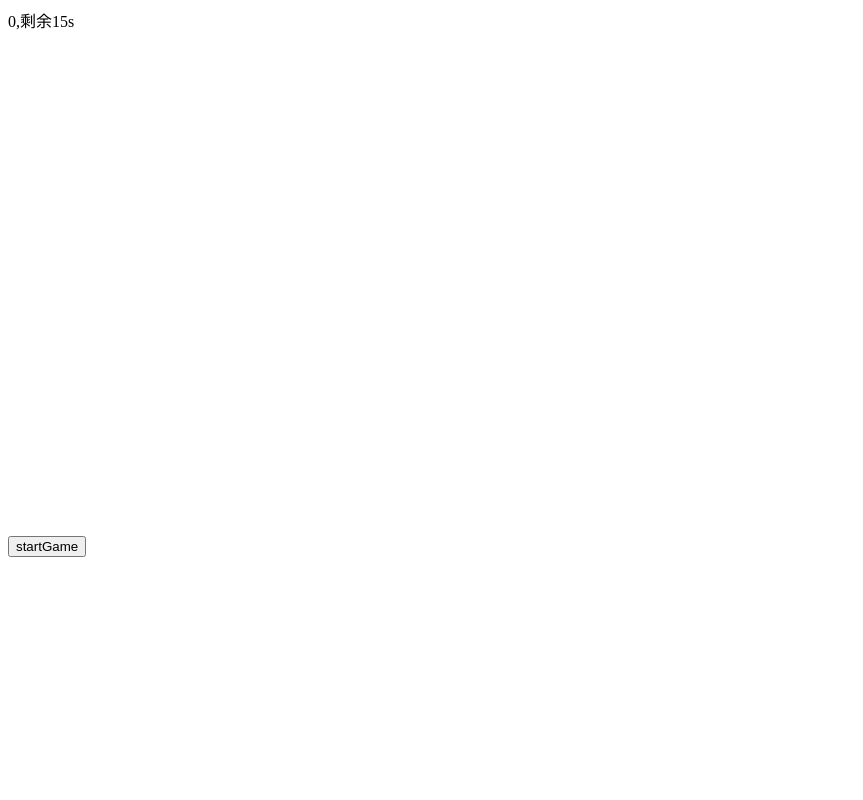
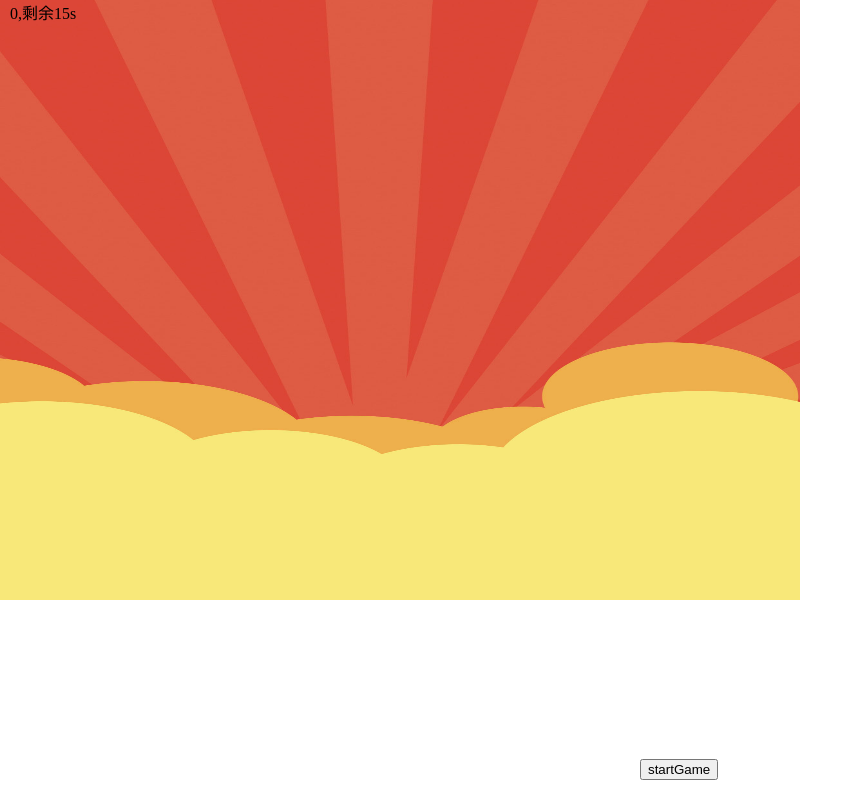
Before and after one commit to ForzaMichael/-, a Vue app: page / in a window 1280 px wide. Shown: the whole page, without its empty margins (0-863 px from the left). Built offline with nearby package versions, Linux system fonts and the light colour scheme.

Commit message:
样式调整

```diff
--- a/src/App.vue
+++ b/src/App.vue
@@ -3,6 +3,7 @@
     <div class="score">{{ clickedRedPacket }},剩余{{ endCount }}s</div>
     <div class="canvasWrap" ref="canvasArea">
       <canvas id="canvas" @click="clickHandler"></canvas>
+      <img id='canvas_bg' src="../assets/bj.jpg" alt="">
     </div>
     <button class="startGameBtn" @click="startRain">startGame</button>
   </div>
@@ -82,8 +83,11 @@ export default {
       }
     },
     resizeCanvas() {
-      this.innerHeight = this.$refs.canvasArea.offsetHeight;
-      this.innerWidth = this.$refs.canvasArea.offsetWidth;
+      this.innerHeight = window.screen.height;
+      this.innerWidth = window.screen.width;
+      let image = document.querySelector('#canvas_bg');
+      image.height = this.innerHeight;
+      image.width = this.innerWidth;
       document.getElementById("canvas").setAttribute("width", this.innerWidth);
       document
         .getElementById("canvas")
@@ -125,7 +129,7 @@ export default {
           y: -Math.random() * 150, // -150内高度 随机
           radius: randomRound(this.innerWidth * 0.05, this.innerWidth * 0.1), // 红包宽度
           img: this.imgArr[randomRound(0, this.imgArr.length - 1)].img, // 随机取一个红包图片对象
-          speed: randomRound(this.innerHeight * 0.01, this.innerHeight * 0.02)
+          speed: randomRound(this.innerHeight * 0.0075, this.innerHeight * 0.0125)
         };
         // console.log(newRedPacket);
         arr.push(newRedPacket);
@@ -197,8 +201,27 @@ export default {
   width: 100%;
   height: 100%;
 }
+.canvasWrap img {
+  position: absolute;
+  top: 0;
+  left:0;
+}
 #canvas {
-  width: 100%;
-  height: 500px;
+  position: absolute;
+  top: 0;
+  left: 0;
+  z-index: 10;
+}
+.startGameBtn {
+  position: fixed;
+  bottom: 20px;
+  left: 50%;
+  z-index: 10;
+}
+.score {
+  position: fixed;
+  left: 10px;
+  top: 0;
+  z-index: 10;
 }
 </style>
```
Also changed, not shown: assets/bj.jpg (added), 1 other file (tests, documents, lock files or other folders).
